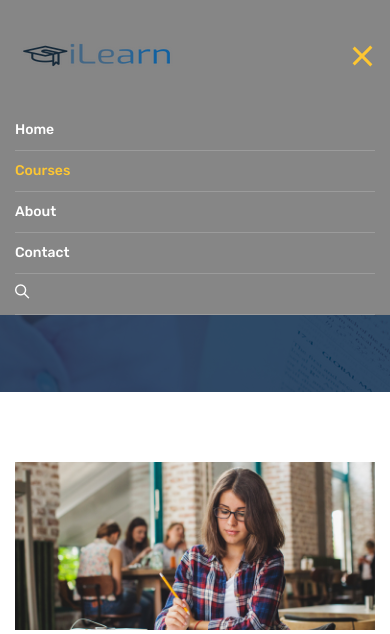
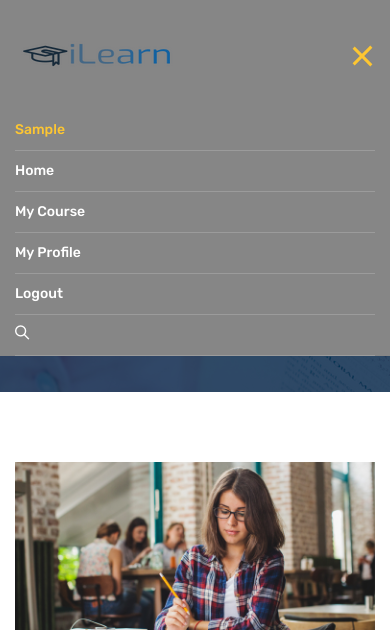
Before and after one commit to SupriyoGhatak/Ilearn-Project, a PHP site: page /course-details-c.php in a window 390 px wide, after a click that opens the changed part. Shown: the top 634 px of the page. Run offline with PHP 8.4, Linux system fonts and the light colour scheme; the visitor is signed in with stand-in values (Sample User, id 1); some libraries are stand-ins or nearby versions.

Commit message:
done dynamic header

```diff
--- /dev/null
+++ b/check_login_script.php
@@ -0,0 +1,4 @@
+<?php
+ echo '<script>alert("Please Complete the Login Procedure...!!!")</script>';
+ echo '<script>window.location="signup.php"</script>';
+?>
--- a/course-details-c.php
+++ b/course-details-c.php
@@ -253,8 +253,15 @@
                             </a>
                         </li>
                     </ul>
+                     <?php
+                        //session_start();
+                        if(isset($_SESSION['username'])){ ?>
+
                     <a href="course-buy-c.php" class="primary-btn2 text-uppercase enroll rounded-0 text-black">Enroll the course</a>
-
+                     <?php } else { ?>
+                    <a href="check_login_script.php" class="primary-btn2 text-uppercase enroll rounded-0 text-black">Enroll the course</a>
+                     <?php } ?>
+<!--comme-->
                     <h4 class="title">Reviews</h4>
                     <div class="content">
                         <div class="review-top row pt-40">
@@ -467,17 +474,7 @@
         <div class="row footer-bottom d-flex justify-content-between">
           <p class="col-lg-8 col-sm-12 footer-text m-0 text-white">
             <!-- Link back to Colorlib can't be removed. Template is licensed under CC BY 3.0. -->
-Copyright &copy;<script>document.write(new Date().getFullYear());</script> All rights reserved | This is made with <i class="ti-heart" aria-hidden="true"></i> by <a href="#" target="_blank">Ilearn</a>
-     </p>
-          <div class="col-lg-4 col-sm-12 footer-social">
-            <a href="#"><i class="ti-facebook"></i></a>
-            <a href="#"><i class="ti-twitter"></i></a>
-            <a href="#"><i class="ti-dribbble"></i></a>
-            <a href="#"><i class="ti-linkedin"></i></a>
-          </div>
-        </div>
-      </div>
-    </footer>
+
       <!--================ End footer Area  =================-->
 
           <!-- Optional JavaScript -->
--- a/header_other.php
+++ b/header_other.php
@@ -43,6 +43,35 @@
               id="navbarSupportedContent"
             >
               <ul class="nav navbar-nav menu_nav ml-auto">
+                  <?php
+                        session_start();
+                        if(isset($_SESSION['username'])){ ?>
+                <li class="nav-item active">
+                  <a class="nav-link" href="#"> <?php echo $_SESSION['username']; ?></a>
+                </li>
+                <li class="nav-item ">
+                  <a class="nav-link" href="index.php">Home</a>
+                </li>
+                <li class="nav-item ">
+                  <a class="nav-link" href="#">My Course</a>
+                </li>
+                <li class="nav-item ">
+                  <a class="nav-link" href="#">My Profile</a>
+                </li>
+                <li class="nav-item ">
+                    <a class="nav-link" href="logout.php">logout</a>
+                </li>
+
+                  <li class="nav-item">
+                  <a href="#" class="nav-link search" id="search">
+                    <i class="ti-search"></i>
+                  </a>
+                </li>
+
+                   <?php } else { ?>
+
+
+
                 <li class="nav-item">
                     <a class="nav-link" href="index.php">Home</a>
                 </li>
@@ -85,6 +114,7 @@
                     <i class="ti-search"></i>
                   </a>
                 </li>
+                 <?php } ?>
               </ul>
             </div>
           </div>
--- /dev/null
+++ b/logout.php
@@ -0,0 +1,6 @@
+<?php
+session_start();
+session_unset();
+session_destroy();
+header('location: index.php');
+?>
```
Also changed, not shown: course-details-java.php (+7 -0 lines), course-details-rdbms.php (+7 -0 lines), course-details.php (+7 -1 lines), header_index.php (+30 -0 lines).
